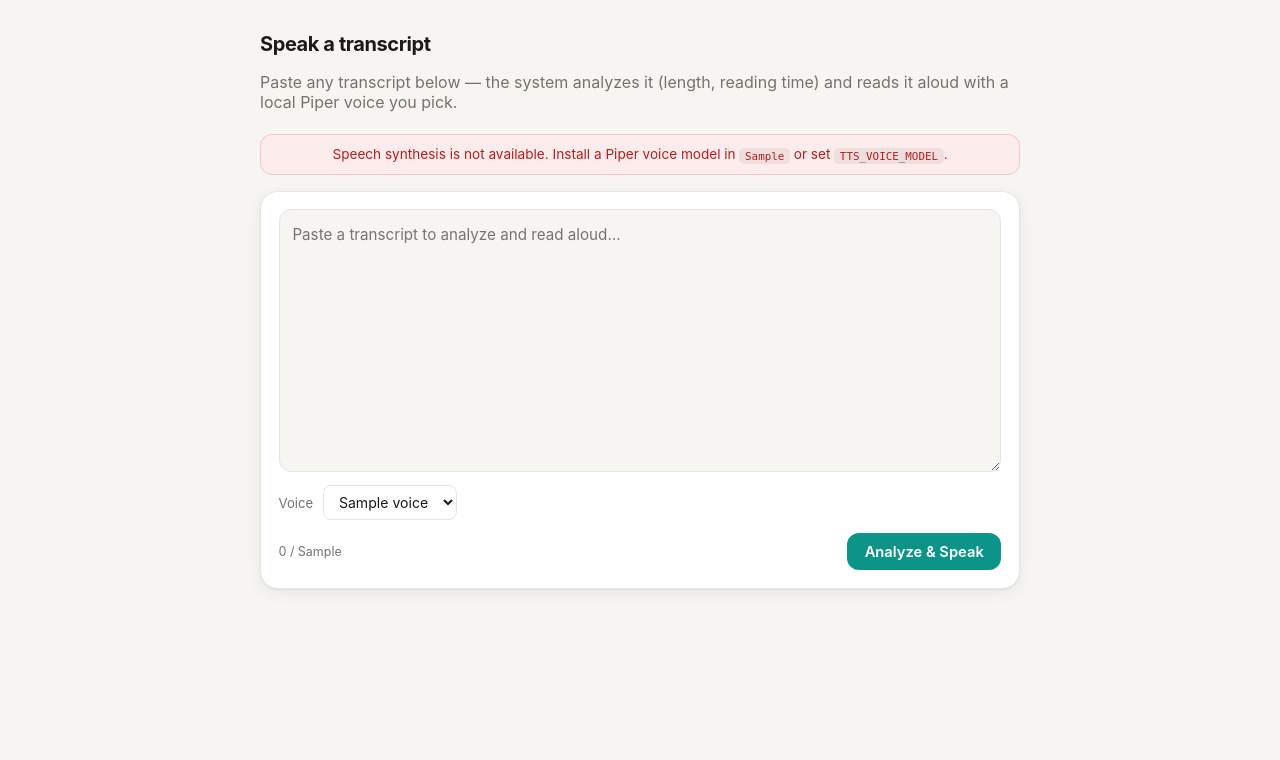
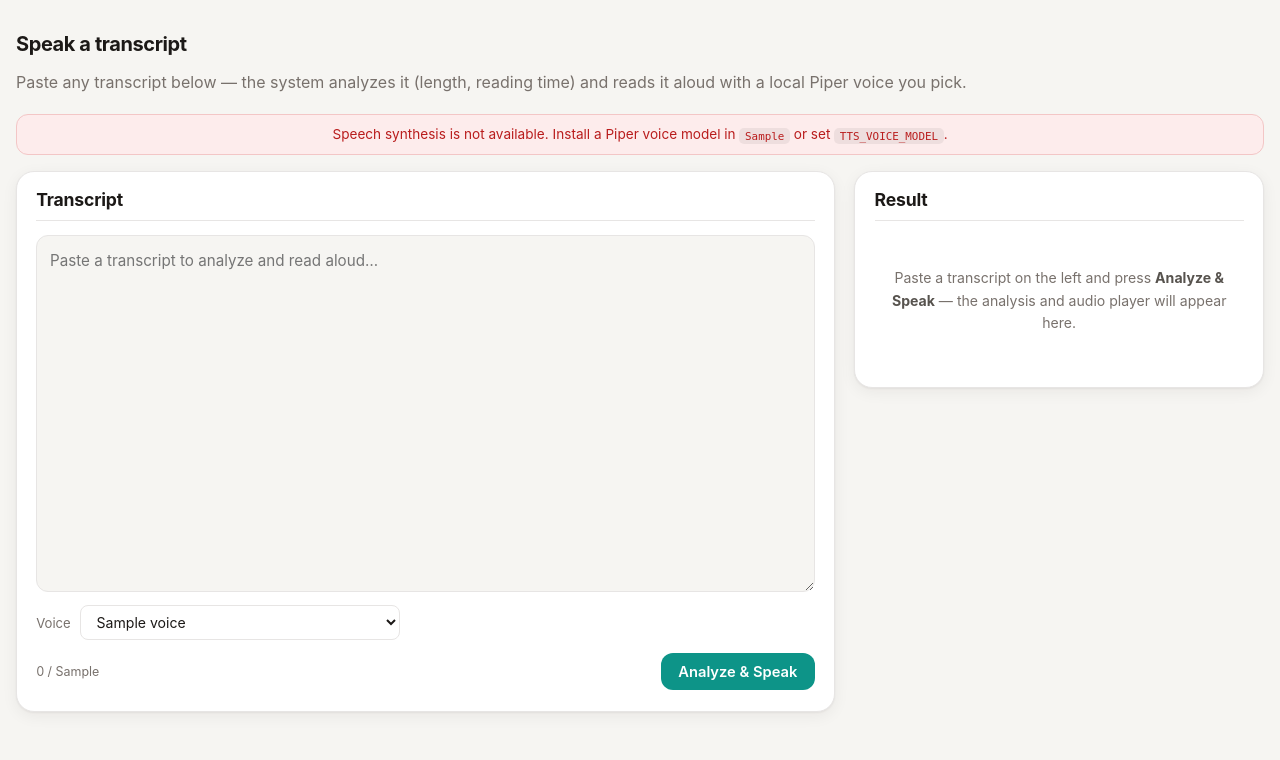
Before and after one commit to kigra58/ClipNotes, a Python web app: template app/templates/speak.html in a window 1280 px wide. Shown: the part 55-815 px from the top of the page. Before the commit the page ends 645 px from the top, so only its background shows below. Run offline with Jinja, Linux system fonts and the light colour scheme; the template is opened without the code that fills it: most values are stand-ins (such as "Sample title", 1, 10 or a date in 2020).

Commit message:
fix speak page UI

```diff
--- a/app/static/speak.css
+++ b/app/static/speak.css
@@ -6,8 +6,14 @@
     padding: 2rem 0 3rem;
 }
 
+.speak-page .container {
+    width: 100%;
+    max-width: 1400px;
+    padding: 0 1rem;
+    box-sizing: border-box;
+}
+
 .speak-head {
-    max-width: 760px;
     margin: 0 auto 1.4rem;
 }
 
@@ -15,10 +21,50 @@
     margin-bottom: 0.4rem;
 }
 
+/* ---------- Two-column shell ---------- */
+
+.speak-shell {
+    margin: 0 auto;
+    display: grid;
+    grid-template-columns: 8fr 4fr;
+    gap: 1.2rem;
+    align-items: start;
+}
+
+.speak-pane {
+    background: var(--surface);
+    border: 1px solid var(--line);
+    border-radius: var(--radius);
+    box-shadow: var(--shadow);
+    padding: 1.1rem 1.2rem 1.3rem;
+    display: flex;
+    flex-direction: column;
+    gap: 0.9rem;
+    min-width: 0;
+}
+
+.pane-head {
+    display: flex;
+    align-items: center;
+    justify-content: space-between;
+    gap: 0.6rem;
+    padding-bottom: 0.6rem;
+    border-bottom: 1px solid var(--line);
+}
+
+.pane-head .section-title {
+    margin: 0;
+}
+
+.pane-sub {
+    margin: 0 0 0.6rem;
+    font-size: 0.95rem;
+    letter-spacing: -0.01em;
+}
+
+/* ---------- Transcript form (left pane) ---------- */
+
 .speak-form {
-    max-width: 760px;
-    margin: 0 auto;
-    padding: 1.1rem;
     display: flex;
     flex-direction: column;
     gap: 0.8rem;
@@ -26,7 +72,7 @@
 
 .speak-form textarea {
     width: 100%;
-    min-height: 220px;
+    min-height: 260px;
     border: 1px solid var(--line);
     border-radius: 12px;
     padding: 0.8rem;
@@ -66,16 +112,13 @@
     padding: 0.45rem 0.7rem;
     outline: none;
     max-width: 320px;
+    flex: 1;
+    min-width: 0;
 }
 
 .speak-voice-select:focus {
     border-color: var(--accent);
     box-shadow: 0 0 0 4px rgba(13, 148, 136, 0.12);
-}
-
-.speak-voice-note {
-    margin: 0 0 0.7rem;
-    font-size: 0.85rem;
 }
 
 .speak-toolbar {
@@ -91,9 +134,9 @@
     font-variant-numeric: tabular-nums;
 }
 
+/* ---------- Results pane (right) ---------- */
+
 .speak-status {
-    max-width: 760px;
-    margin: 0.9rem auto 0;
     display: flex;
     align-items: center;
     justify-content: center;
@@ -101,6 +144,7 @@
     font-size: 0.85rem;
     color: var(--ink-soft);
     text-align: center;
+    min-height: 1.4rem;
 }
 
 .speak-status [data-class] .error,
@@ -118,40 +162,27 @@
     animation: speak-spin 0.8s linear infinite;
 }
 
-.speak-banner {
-    max-width: 760px;
-    margin: 0 auto 1rem;
-    border-radius: 12px;
-    padding: 0.7rem 0.9rem;
-    font-size: 0.85rem;
+.speak-hint {
+    padding: 2rem 1rem;
     text-align: center;
+    font-size: 0.88rem;
+    color: var(--muted);
+    line-height: 1.6;
 }
 
-.speak-banner.error {
-    background: #fdecec;
-    color: var(--danger);
-    border: 1px solid #f3c6c6;
-}
-
-.speak-banner code {
-    background: rgba(0, 0, 0, 0.06);
-    padding: 0.1rem 0.35rem;
-    border-radius: 5px;
-    font-size: 0.8em;
+.speak-hint strong {
+    color: var(--ink-soft);
 }
 
 .speak-results {
-    max-width: 760px;
-    margin: 1.4rem auto 0;
-    display: grid;
-    grid-template-columns: 1fr 1fr;
-    gap: 1rem;
-    align-items: start;
+    display: flex;
+    flex-direction: column;
+    gap: 1.1rem;
 }
 
-.speak-stats,
-.speak-player {
-    padding: 1.1rem 1.2rem;
+.speak-voice-note {
+    margin: 0 0 0.7rem;
+    font-size: 0.85rem;
 }
 
 .stats-grid {
@@ -181,9 +212,91 @@
     width: 100%;
 }
 
-@media (max-width: 640px) {
-    .speak-results {
+.speak-banner {
+    margin: 0 auto 1rem;
+    border-radius: 12px;
+    padding: 0.7rem 0.9rem;
+    font-size: 0.85rem;
+    text-align: center;
+}
+
+.speak-banner.error {
+    background: #fdecec;
+    color: var(--danger);
+    border: 1px solid #f3c6c6;
+}
+
+.speak-banner code {
+    background: rgba(0, 0, 0, 0.06);
+    padding: 0.1rem 0.35rem;
+    border-radius: 5px;
+    font-size: 0.8em;
+}
+
+/* ---------- Skeleton loading ---------- */
+
+.speak-skeleton {
+    display: flex;
+    flex-direction: column;
+    gap: 0.9rem;
+    padding: 0.4rem 0;
+}
+
+.skeleton {
+    position: relative;
+    overflow: hidden;
+    background: var(--surface-soft);
+    border-radius: 8px;
+}
+
+.skeleton::after {
+    content: "";
+    position: absolute;
+    inset: 0;
+    transform: translateX(-100%);
+    background: linear-gradient(
+        90deg,
+        transparent,
+        rgba(255, 255, 255, 0.55),
+        transparent
+    );
+    animation: speak-shimmer 1.4s ease-in-out infinite;
+}
+
+.skeleton-line {
+    height: 0.85rem;
+}
+
+.skeleton-block {
+    height: 7.5rem;
+    border-radius: 12px;
+}
+
+.skeleton.w40 {
+    width: 40%;
+}
+
+.skeleton.w60 {
+    width: 60%;
+}
+
+.skeleton.w75 {
+    width: 75%;
+}
+
+/* ---------- Responsive ---------- */
+
+@media (max-width: 760px) {
+    .speak-shell {
         grid-template-columns: 1fr;
+    }
+
+    .speak-pane {
+        padding: 1rem;
+    }
+
+    .speak-form textarea {
+        min-height: 200px;
     }
 }
 
@@ -193,8 +306,15 @@
     }
 }
 
+@keyframes speak-shimmer {
+    100% {
+        transform: translateX(100%);
+    }
+}
+
 @media (prefers-reduced-motion: reduce) {
-    .speak-spinner {
+    .speak-spinner,
+    .skeleton::after {
         animation: none;
     }
 }
--- a/app/templates/speak.html
+++ b/app/templates/speak.html
@@ -42,15 +42,20 @@
             </div>
             {% endif %}
 
+            <div class="speak-shell">
+                <section class="speak-pane speak-input-pane">
+                    <div class="pane-head">
+                        <h2 class="section-title">Transcript</h2>
+                    </div>
                     <form
-                class="speak-form card"
+                        class="speak-form"
                         data-signals="{'tts_text': {{ transcript | tojson | forceescape }}, 'tts_stats': {'characters': null, 'words': null, 'sentences': null, 'estimated_duration_seconds': null}, 'tts_url': '', 'tts_status': '', 'tts_error': '', 'tts_voice': null, 'voice': {{ default_voice | tojson | forceescape }}, 'speaking': false}"
                         data-indicator="speaking"
                         data-on:submit="@post('/speak')"
                     >
                         <textarea
                             name="tts_text"
-                    rows="10"
+                            rows="14"
                             data-bind="tts_text"
                             data-tts-max="{{ max_chars }}"
                             placeholder="Paste a transcript to analyze and read aloud…"
@@ -81,6 +86,20 @@
                             </button>
                         </div>
                     </form>
+                </section>
+
+                <section class="speak-pane speak-results-pane">
+                    <div class="pane-head">
+                        <h2 class="section-title">Result</h2>
+                    </div>
+
+                    <div class="speak-skeleton" data-show="$speaking" aria-hidden="true">
+                        <div class="skeleton skeleton-line w60"></div>
+                        <div class="skeleton skeleton-line w40"></div>
+                        <div class="skeleton skeleton-line w75"></div>
+                        <div class="skeleton skeleton-block"></div>
+                        <div class="skeleton skeleton-block"></div>
+                    </div>
 
                     <div
                         id="speak-status"
@@ -89,13 +108,16 @@
                         aria-live="polite"
                         data-show="$tts_status || $tts_error"
                     >
-                <span class="speak-spinner" data-show="$speaking && !$tts_error" aria-hidden="true"></span>
                         <span data-class:error="$tts_error" data-text="$tts_error || $tts_status"></span>
                     </div>
 
-            <section class="speak-results" data-show="$tts_url">
-                <div class="speak-stats card">
-                    <h2 class="section-title">Analysis</h2>
+                    <div class="speak-hint" data-show="!$speaking && !$tts_url">
+                        Paste a transcript on the left and press <strong>Analyze &amp; Speak</strong> — the analysis and audio player will appear here.
+                    </div>
+
+                    <div class="speak-results" data-show="!$speaking && $tts_url">
+                        <div class="speak-stats">
+                            <h3 class="pane-sub">Analysis</h3>
                             <dl class="stats-grid">
                                 <div class="stat">
                                     <dt>Characters</dt>
@@ -116,12 +138,14 @@
                             </dl>
                         </div>
 
-                <div class="speak-player card">
-                    <h2 class="section-title">Playback</h2>
+                        <div class="speak-player">
+                            <h3 class="pane-sub">Playback</h3>
                             <p class="muted speak-voice-note">Voice: <span data-text="$tts_voice || $voice">–</span></p>
                             <audio id="speak-audio" controls preload="auto" data-attr:src="$tts_url"></audio>
                         </div>
+                    </div>
                 </section>
+            </div>
         </div>
     </main>
 </body>
```
Lines whose indentation alone changed are shown as unchanged.
